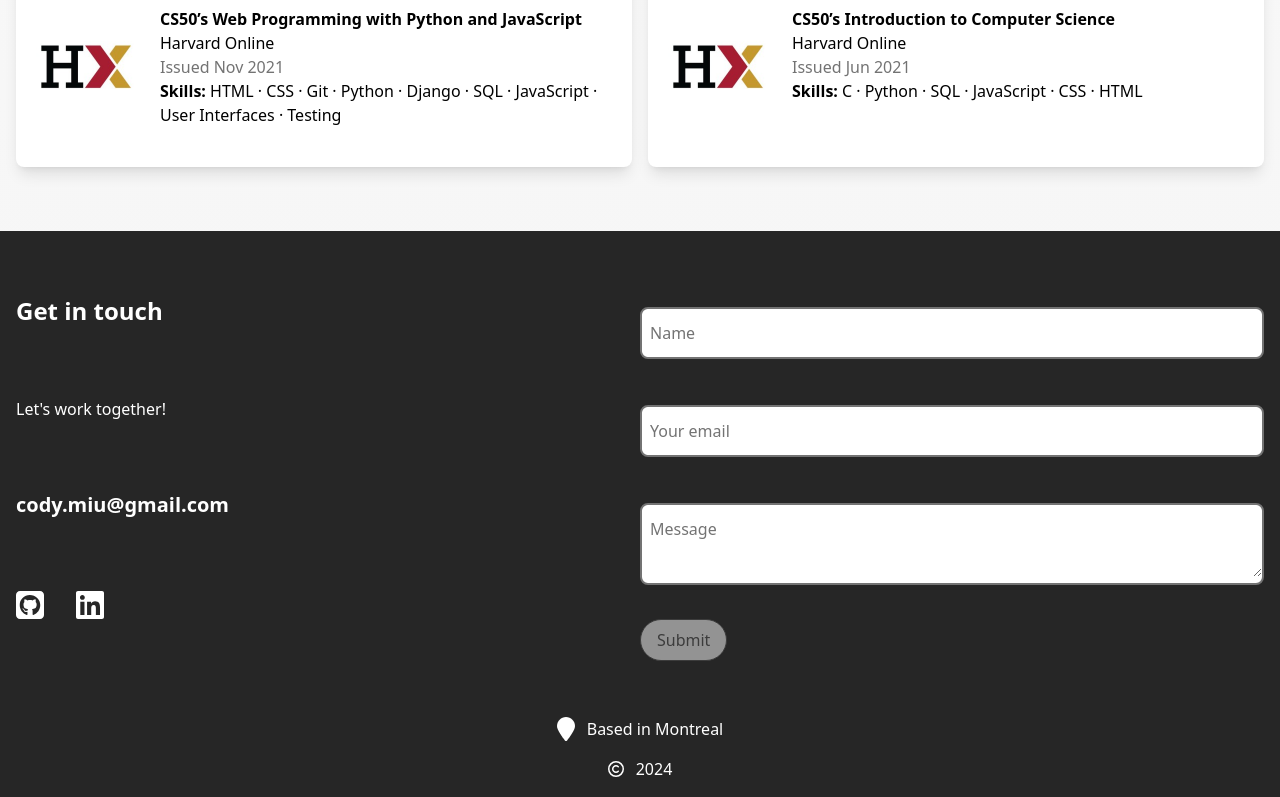
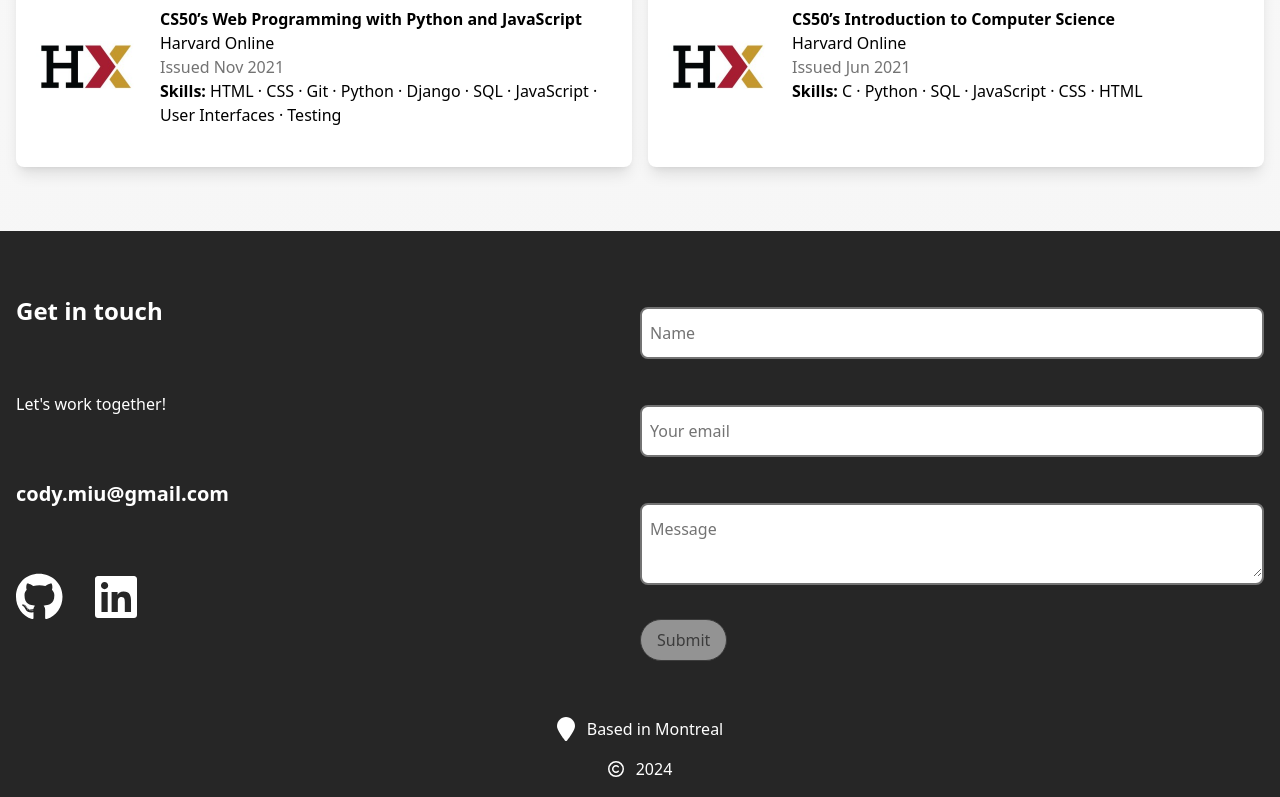
Before and after one commit to Cody06/Portfolio, a Next.js app: page / in a window 1280 px wide. Shown: the part 2935-3732 px from the top of the page. Built offline with nearby package versions, Linux system fonts and the light colour scheme.

Commit message:
Minor UI updates

```diff
--- a/src/components/Home/components/Footer.tsx
+++ b/src/components/Home/components/Footer.tsx
@@ -1,7 +1,7 @@
 import { FontAwesomeIcon } from '@fortawesome/react-fontawesome';
 import { faCopyright } from '@fortawesome/free-regular-svg-icons';
 import { faCircleArrowUp, faLocationPin } from '@fortawesome/free-solid-svg-icons';
-import { faLinkedin, faSquareGithub } from '@fortawesome/free-brands-svg-icons';
+import { faLinkedin, faGithub } from '@fortawesome/free-brands-svg-icons';
 import Link from 'next/link';
 import Input from '@/components/ui/Input';
 import usePageBottom from '@/hooks/usePageBottom';
@@ -17,12 +17,12 @@ export default function Footer() {
         {
             href: 'https://github.com/Cody06',
             title: 'Visit my GitHub!',
-            label: <FontAwesomeIcon icon={faSquareGithub} className="fa-2xl" />,
+            label: <FontAwesomeIcon icon={faGithub} size="3x" />,
         },
         {
             href: 'https://www.linkedin.com/in/cody-miu/',
             title: 'Visit my Linkedin profile!',
-            label: <FontAwesomeIcon icon={faLinkedin} className="fa-2xl" />,
+            label: <FontAwesomeIcon icon={faLinkedin} size="3x" />,
         },
     ];
 
@@ -53,6 +53,8 @@ export default function Footer() {
     );
     const isDisabled = isError || isEmpty;
 
+    const hoverIconStyle = 'hover:text-amber-500 ease-linear duration-200';
+
     return (
         <>
             <footer
@@ -68,12 +70,7 @@ export default function Footer() {
                     <h6 className="text-xl font-bold">cody.miu@gmail.com</h6>
                     <div className="space-x-8">
                         {linkButtons.map(({ href, title, label }) => (
-                            <Link
-                                key={href}
-                                href={href}
-                                title={title}
-                                className="hover:text-amber-500"
-                            >
+                            <Link key={href} href={href} title={title} className={hoverIconStyle}>
                                 {label}
                             </Link>
                         ))}
@@ -126,8 +123,8 @@ export default function Footer() {
             </footer>
             {reachedBottom && (
                 <button
-                    className="fixed right-8 bottom-20 text-white shadow-lg animate-grow
-                        hover:text-amber-500 ease-linear duration-200"
+                    className={`fixed right-8 bottom-20 text-white shadow-lg animate-grow
+                        ${hoverIconStyle}`}
                     onClick={() => document.getElementById('header')?.scrollIntoView()}
                 >
                     <FontAwesomeIcon icon={faCircleArrowUp} size="3x" />
```
